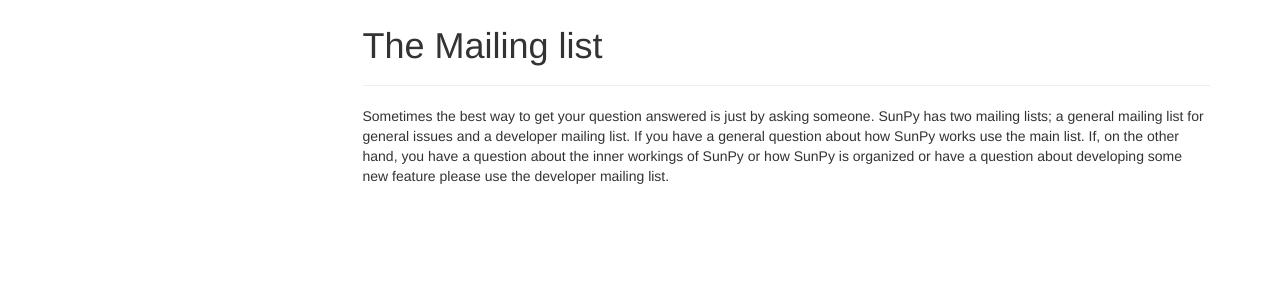
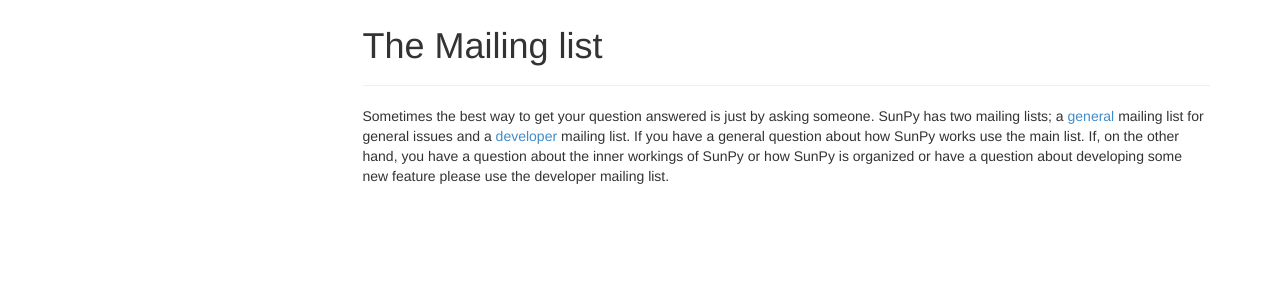
Before and after one commit to sunpy/sunpy.org, a Jekyll site: the page built from help.html, in a window 1280 px wide and 990 px high. Shown: the part 530-830 px from the top of the window. Built offline with Jekyll 4.4.1, drawn with Linux system fonts in a browser that asks for light colours; nearby versions of some CDN libraries; Markdown is read by kramdown in place of the engine named in the settings; comment, search, counter and statistics services are not loaded; part of the change alters nothing that is shown.

```diff
--- a/help.html
+++ b/help.html
@@ -28,7 +28,8 @@ base_url: "../"
     <h1 id="list">The Mailing list</h1>
   </div>
   <p>Sometimes the best way to get your question answered is just by asking someone.
-  SunPy has two mailing lists; a general mailing list for general issues and a developer
+  SunPy has two mailing lists; a <a href="https://groups.google.com/forum/#!forum/sunpy">general </a>
+  mailing list for general issues and a <a href="https://groups.google.com/forum/#!forum/sunpy-dev"> developer</a>
   mailing list. If you have a general question about how SunPy works use the main list.
   If, on the other hand, you have a question about the inner workings of SunPy or
   how SunPy is organized or have a question about developing some new feature please use
```
